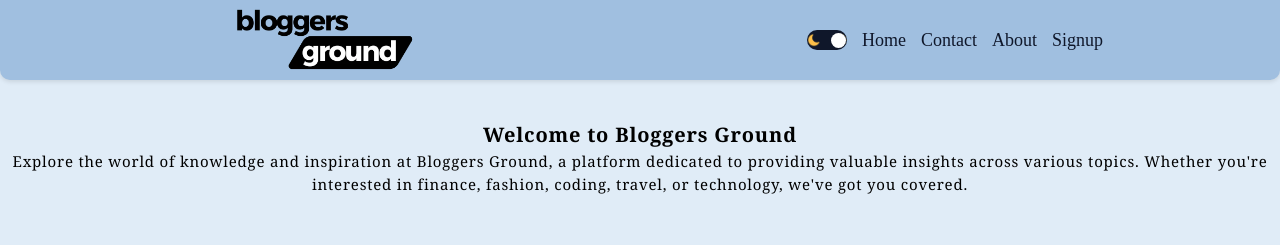
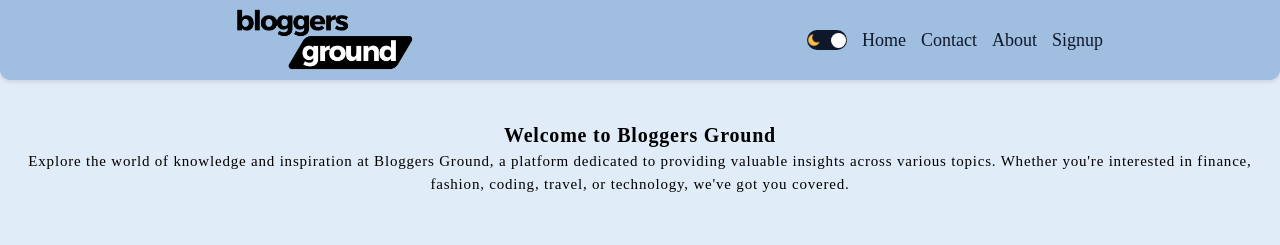
Before and after one commit to mishan843/blogapp, a Next.js app: page / in a window 1280 px wide. Shown: the top 245 px of the page. Built offline with nearby package versions, Linux system fonts and the light colour scheme; no server answers.

Commit message:
add static information

```diff
--- a/src/app/homepage.module.css
+++ b/src/app/homepage.module.css
@@ -9,7 +9,7 @@
   color: #000000;
   font-size: 17px;
   line-height: 1.6;
-  font-family: "Georgia", serif;
+  font-family: serif;
   letter-spacing: 0.8px;
   position: relative;
 }
```
